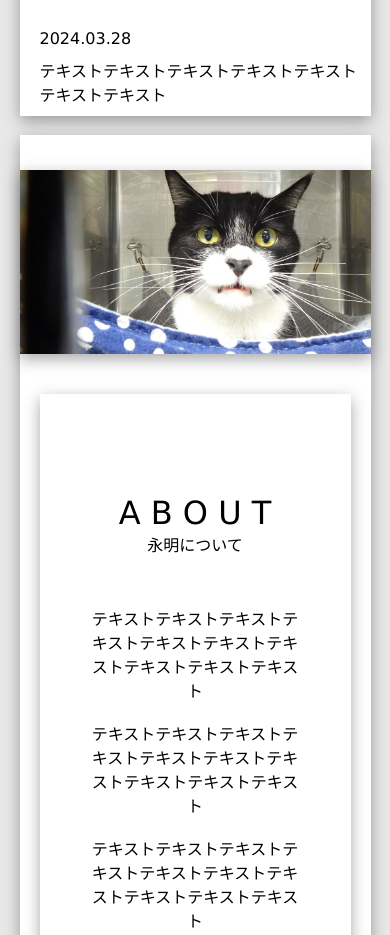
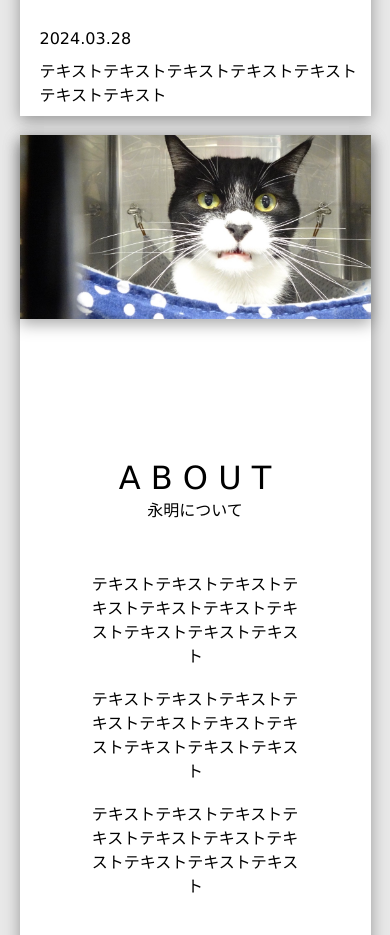
Before and after one commit to daiki-trnsk/maumau2, a plain HTML site: page index.html in a window 390 px wide. Shown: the part 700-1635 px from the top of the page. Drawn offline with nearby package versions, Linux system fonts and the light colour scheme; a web font is replaced by a local one.

Commit message:
Update style.css

```diff
--- a/style.css
+++ b/style.css
@@ -138,8 +138,7 @@ header {
     margin-right: 30px;
     padding: 100px 50px;
     background-color: white;
-    box-shadow: 0px 5px 15px 0px rgba(0, 0, 0, 0.35);
-}
+    }
 
 .aboutContents h1 {
     font-weight: 100;
@@ -366,6 +365,7 @@ header {
 
     .about img {
         width: 100%;
+        margin-top: 0;
         margin-bottom: 20px;
     }
 
@@ -385,7 +385,6 @@ header {
 
     .garally img {
         width: 100%;
-        margin-bottom: 20px;
     }
 
     .garallyContents {
```
